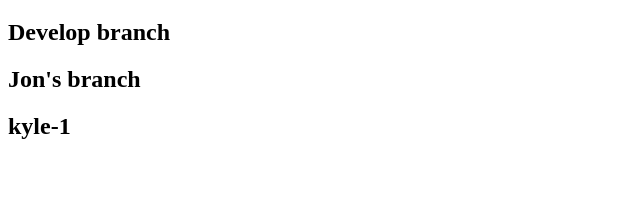
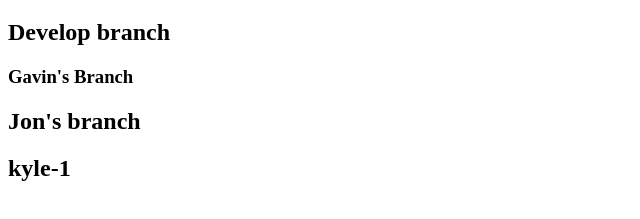
Before and after one commit to jonamsalem/gitLab2, a plain HTML site: page index.html in a window 1280 px wide. Shown: the part 61-280 px from the top of the page, without its empty margins (0-640 px from the left). Drawn offline with Linux system fonts and the light colour scheme.

Commit message:
Gavin's branch added (#2)
Co-authored-by: Gavin Southworth <gavinsouthworth@Gavins-MacBook-Air.local>

```diff
--- a/index.html
+++ b/index.html
@@ -9,6 +9,7 @@
 <body>
     <h1>Main branch</h1>
     <h2>Develop branch</h2>
+    <h3>Gavin's Branch</h3>
     <h2>Jon's branch</h2>
     <h2>kyle-1</h2>
 </body>
```
